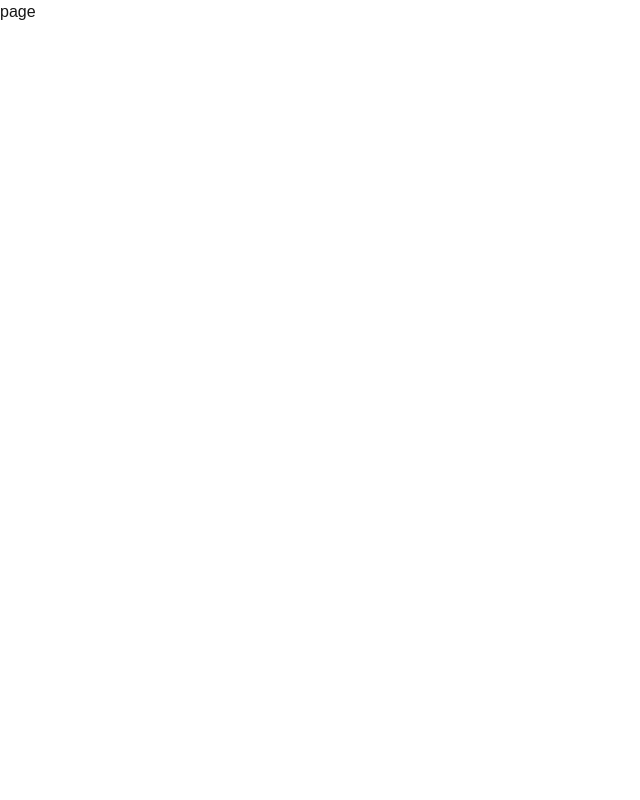
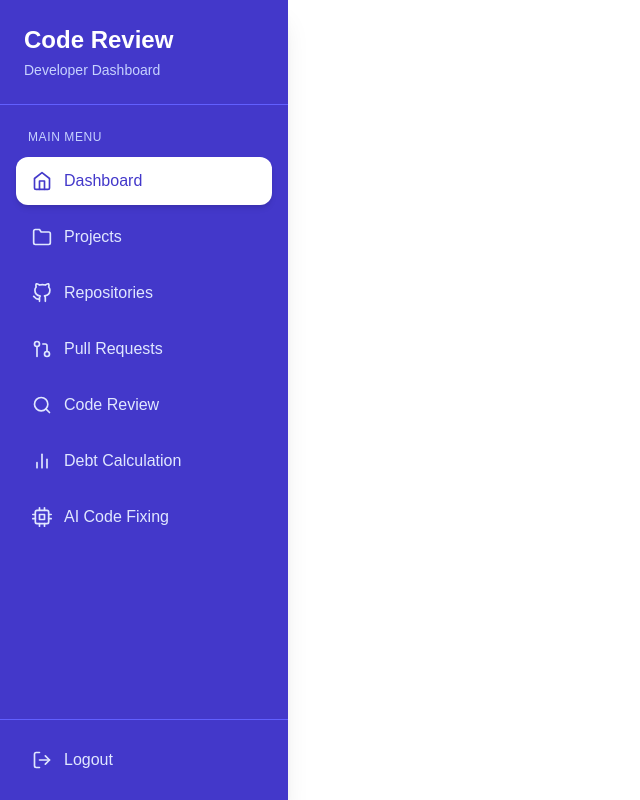
Before and after one commit to SynGo-D/web-interface, a Next.js app: page /developer/dashboard in a window 1280 px wide. Shown: the whole page, without its empty margins (0-640 px from the left). Built offline with nearby package versions, Linux system fonts and the light colour scheme.

Commit message:
implement sidebar for developer dashboard

```diff
--- a/app/developer/dashboard/page.tsx
+++ b/app/developer/dashboard/page.tsx
@@ -1,8 +1,11 @@
+import Sidebar from '@/components/dashboard/Sidebar'
 import React from 'react'
 
 const page = () => {
   return (
-    <div>page</div>
+    <div>
+      <Sidebar />
+    </div>
   )
 }
 
--- /dev/null
+++ b/components/dashboard/Sidebar.tsx
@@ -0,0 +1,146 @@
+"use client";
+
+import Link from "next/link";
+import { usePathname } from "next/navigation";
+
+import {
+  FiHome,
+  FiFolder,
+  FiGithub,
+  FiGitPullRequest,
+  FiSearch,
+  FiBarChart2,
+  FiCpu,
+  FiLogOut,
+} from "react-icons/fi";
+
+const menuItems = [
+  {
+    name: "Dashboard",
+    href: "/developer/dashboard",
+    icon: FiHome,
+  },
+  {
+    name: "Projects",
+    href: "/developer/projects",
+    icon: FiFolder,
+  },
+  {
+    name: "Repositories",
+    href: "/developer/repositories",
+    icon: FiGithub,
+  },
+  {
+    name: "Pull Requests",
+    href: "/developer/pull-requests",
+    icon: FiGitPullRequest,
+  },
+  {
+    name: "Code Review",
+    href: "/developer/code-review",
+    icon: FiSearch,
+  },
+  {
+    name: "Debt Calculation",
+    href: "/developer/debt-calculation",
+    icon: FiBarChart2,
+  },
+  {
+    name: "AI Code Fixing",
+    href: "/developer/ai-code-fixing",
+    icon: FiCpu,
+  },
+];
+
+const bottomItems = [
+  {
+    name: "Logout",
+    href: "/",
+    icon: FiLogOut,
+  },
+];
+
+export default function Sidebar() {
+  const pathname = usePathname();
+
+  return (
+    <aside className="flex h-screen w-72 flex-col bg-[#4338CA] text-white shadow-xl">
+
+      <div className="border-b border-indigo-500 px-6 py-6">
+        <h1 className="text-2xl font-bold">
+          Code Review
+        </h1>
+
+        <p className="mt-1 text-sm text-indigo-200">
+          Developer Dashboard
+        </p>
+      </div>
+
+      {/* Navigation */}
+      <nav className="flex-1 overflow-y-auto px-4 py-6">
+
+        <p className="mb-3 px-3 text-xs uppercase tracking-wider text-indigo-200">
+          Main Menu
+        </p>
+
+        <div className="space-y-2">
+          {menuItems.map((item) => {
+            const Icon = item.icon;
+
+            const active = pathname === item.href;
+
+            return (
+              <Link
+                key={item.name}
+                href={item.href}
+                className={`flex items-center gap-3 rounded-xl px-4 py-3 transition-all duration-200 ${
+                  active
+                    ? "bg-white text-[#4338CA] shadow-md"
+                    : "text-indigo-100 hover:bg-indigo-500 hover:text-white"
+                }`}
+              >
+                <Icon size={20} />
+
+                <span className="font-medium">
+                  {item.name}
+                </span>
+              </Link>
+            );
+          })}
+        </div>
+      </nav>
+
+      {/* Bottom */}
+      <div className="border-t border-indigo-500 p-4">
+
+        <div className="space-y-2">
+          {bottomItems.map((item) => {
+            const Icon = item.icon;
+
+            const active = pathname === item.href;
+
+            return (
+              <Link
+                key={item.name}
+                href={item.href}
+                className={`flex items-center gap-3 rounded-xl px-4 py-3 transition-all duration-200 ${
+                  active
+                    ? "bg-white text-[#4338CA]"
+                    : "text-indigo-100 hover:bg-indigo-500 hover:text-white"
+                }`}
+              >
+                <Icon size={20} />
+
+                <span className="font-medium">
+                  {item.name}
+                </span>
+              </Link>
+            );
+          })}
+        </div>
+
+      </div>
+
+    </aside>
+  );
+}
--- a/package.json
+++ b/package.json
@@ -11,7 +11,8 @@
   "dependencies": {
     "next": "16.2.12",
     "react": "19.2.4",
-    "react-dom": "19.2.4"
+    "react-dom": "19.2.4",
+    "react-icons": "^5.7.0"
   },
   "devDependencies": {
     "@tailwindcss/postcss": "^4",
```
Also changed, not shown: 1 other file (tests, documents, lock files or other folders).
